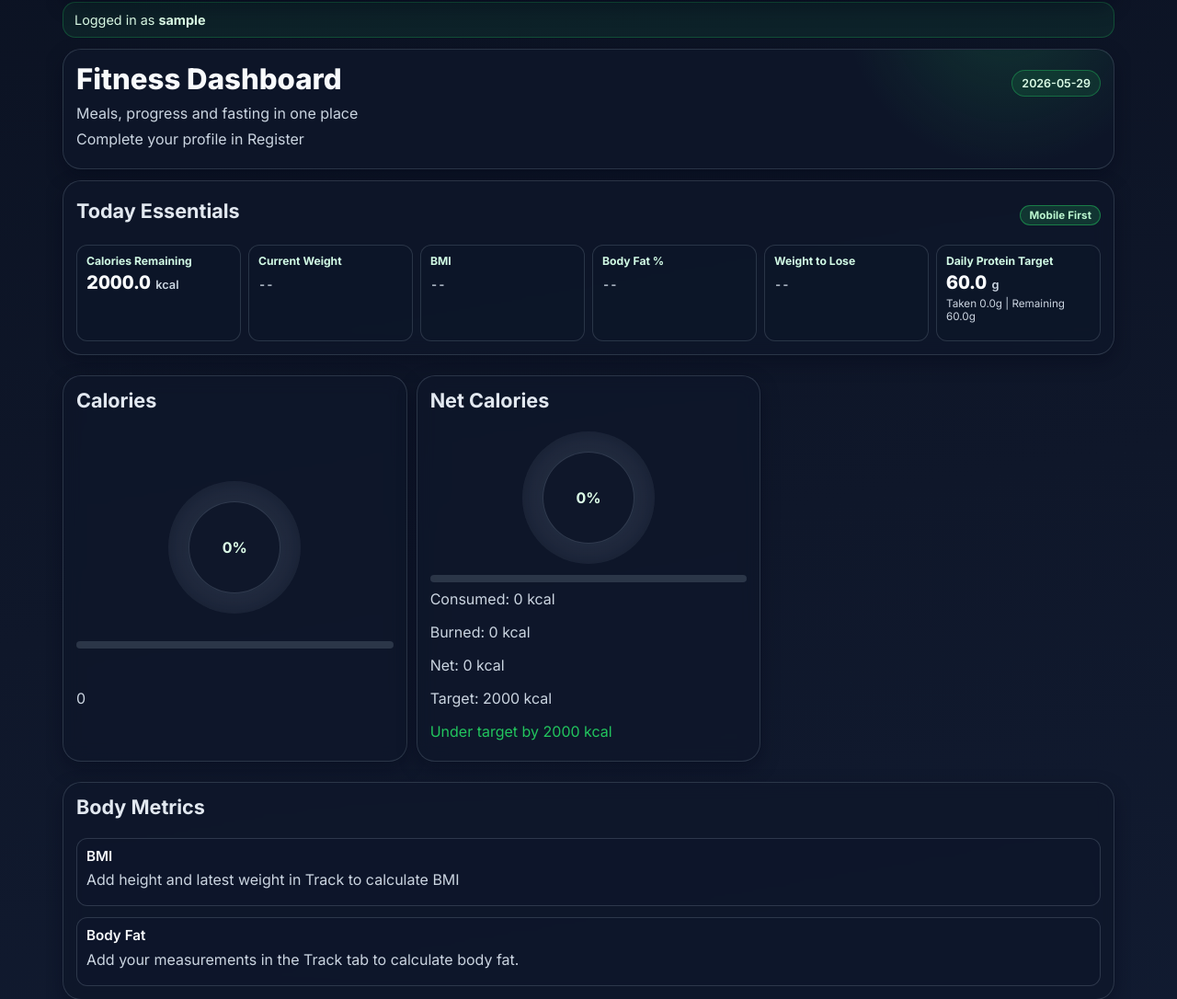
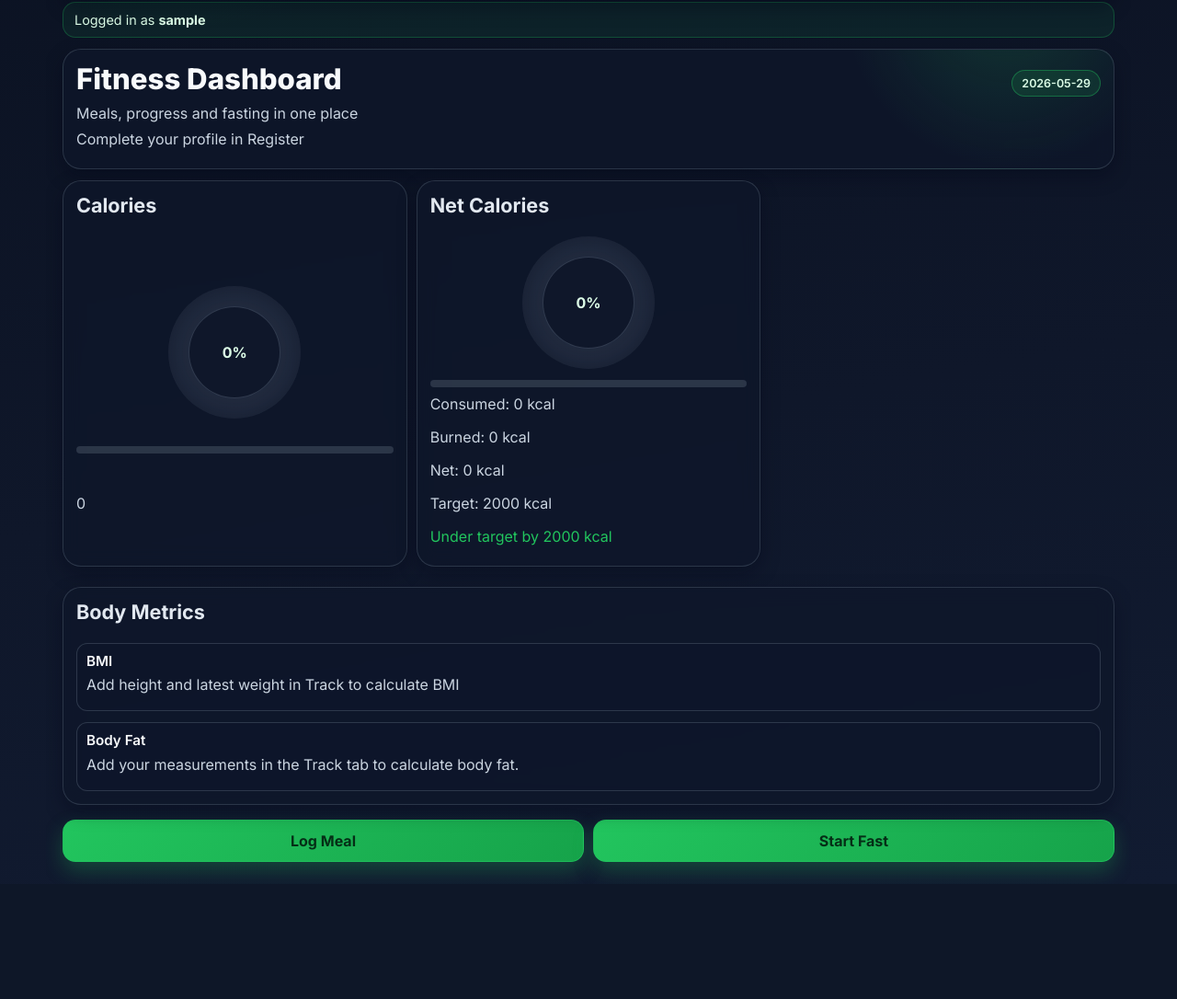
Before and after one commit to badarhayat/Desi-Fitness, a Flask app: page / in a window 1280 px wide. Shown: the part 144-1230 px from the top of the page at 92% size. After the commit the page ends 1100 px from the top, so only its background shows below. Run offline with Flask 3, Linux system fonts and the light colour scheme; the visitor is signed in with stand-in values (Sample User, id 1).

Commit message:
Remove Today Essentials card from dashboard

```diff
--- a/templates/index.html
+++ b/templates/index.html
@@ -15,47 +15,6 @@
 </section>
 
 <section class="dashboard-grid">
-    <article class="panel stat-card wide-card priority-card">
-        <div class="card-head-compact">
-            <h2>{{ t("Today Essentials / آج کی اہم چیزیں") }}</h2>
-            <span class="status-badge badge-green">{{ t("Mobile First / موبائل") }}</span>
-        </div>
-
-        {% set target_lose = body_metrics.body_fat.weight_to_lose if body_metrics.body_fat else (body_metrics.bmi.weight_to_lose if body_metrics.bmi else none) %}
-        <div class="priority-metrics-grid">
-            <div class="priority-metric">
-                <p class="priority-label">{{ t("Calories Remaining / باقی کیلوریز") }}</p>
-                <p class="priority-value">{{ "%.1f"|format(calories_remaining) }} <span>kcal</span></p>
-            </div>
-
-            <div class="priority-metric">
-                <p class="priority-label">{{ t("Current Weight / موجودہ وزن") }}</p>
-                <p class="priority-value">{% if latest_weight is not none %}{{ "%.1f"|format(latest_weight) }} <span>kg</span>{% else %}<span>--</span>{% endif %}</p>
-            </div>
-
-            <div class="priority-metric">
-                <p class="priority-label">{{ t("BMI / بی ایم آئی") }}</p>
-                <p class="priority-value">{% if body_metrics.bmi %}{{ "%.1f"|format(body_metrics.bmi.value) }}{% else %}<span>--</span>{% endif %}</p>
-            </div>
-
-            <div class="priority-metric">
-                <p class="priority-label">{{ t("Body Fat % / جسمانی چربی فیصد") }}</p>
-                <p class="priority-value">{% if body_metrics.body_fat %}{{ "%.1f"|format(body_metrics.body_fat.value) }}<span>%</span>{% else %}<span>--</span>{% endif %}</p>
-            </div>
-
-            <div class="priority-metric">
-                <p class="priority-label">{{ t("Weight to Lose / کم کرنا ہے") }}</p>
-                <p class="priority-value">{% if target_lose is not none %}{{ "%.1f"|format(target_lose) }} <span>kg</span>{% else %}<span>--</span>{% endif %}</p>
-            </div>
-
-            <div class="priority-metric">
-                <p class="priority-label">{{ t("Daily Protein Target / روزانہ پروٹین ہدف") }}</p>
-                <p class="priority-value">{{ "%.1f"|format(protein_target) }} <span>g</span></p>
-                <p class="priority-sub">{{ t("Taken / لیا") }} {{ "%.1f"|format(protein_eaten_today) }}g | {{ t("Remaining / باقی") }} {{ "%.1f"|format(protein_remaining) }}g</p>
-            </div>
-        </div>
-    </article>
-
     <article class="panel stat-card">
         <h2>{{ t("Calories / کیلوریز") }}</h2>
         <div class="ring-wrap">
```
